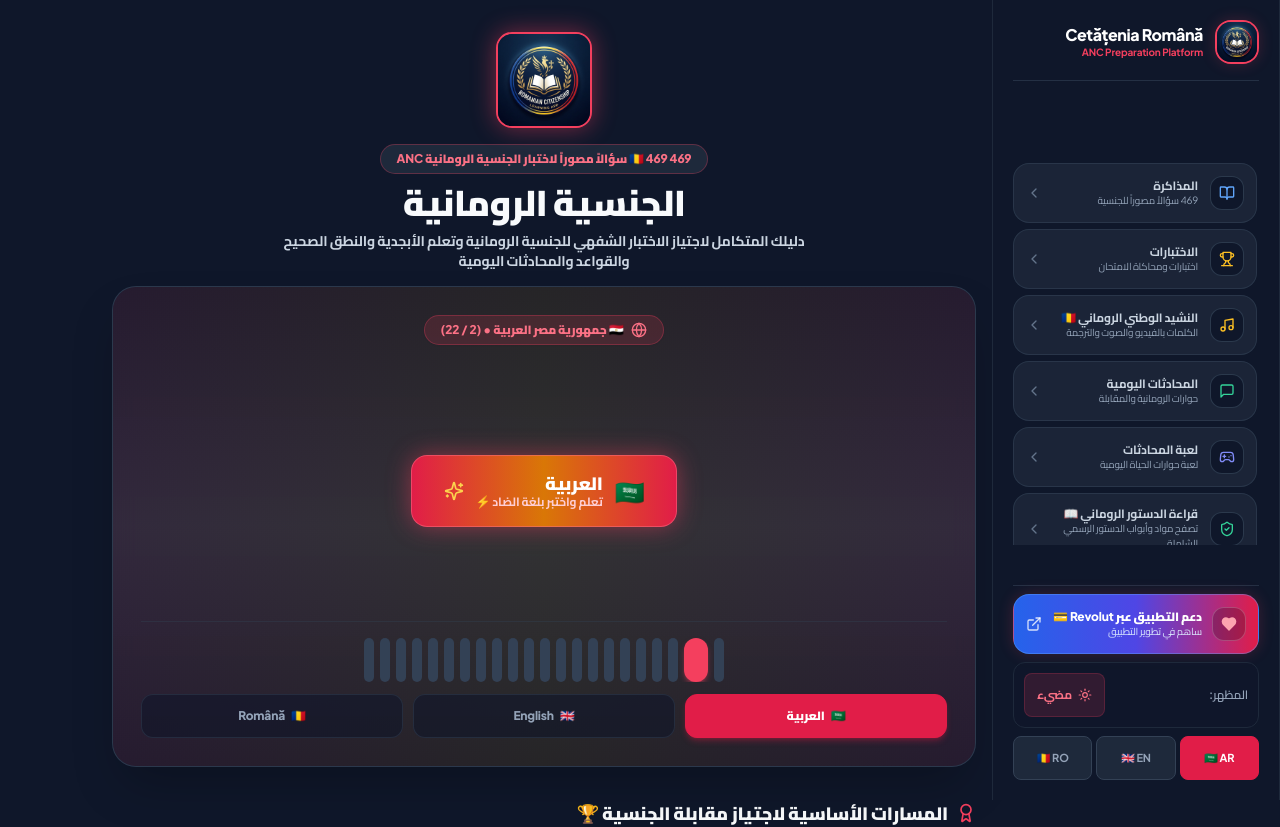
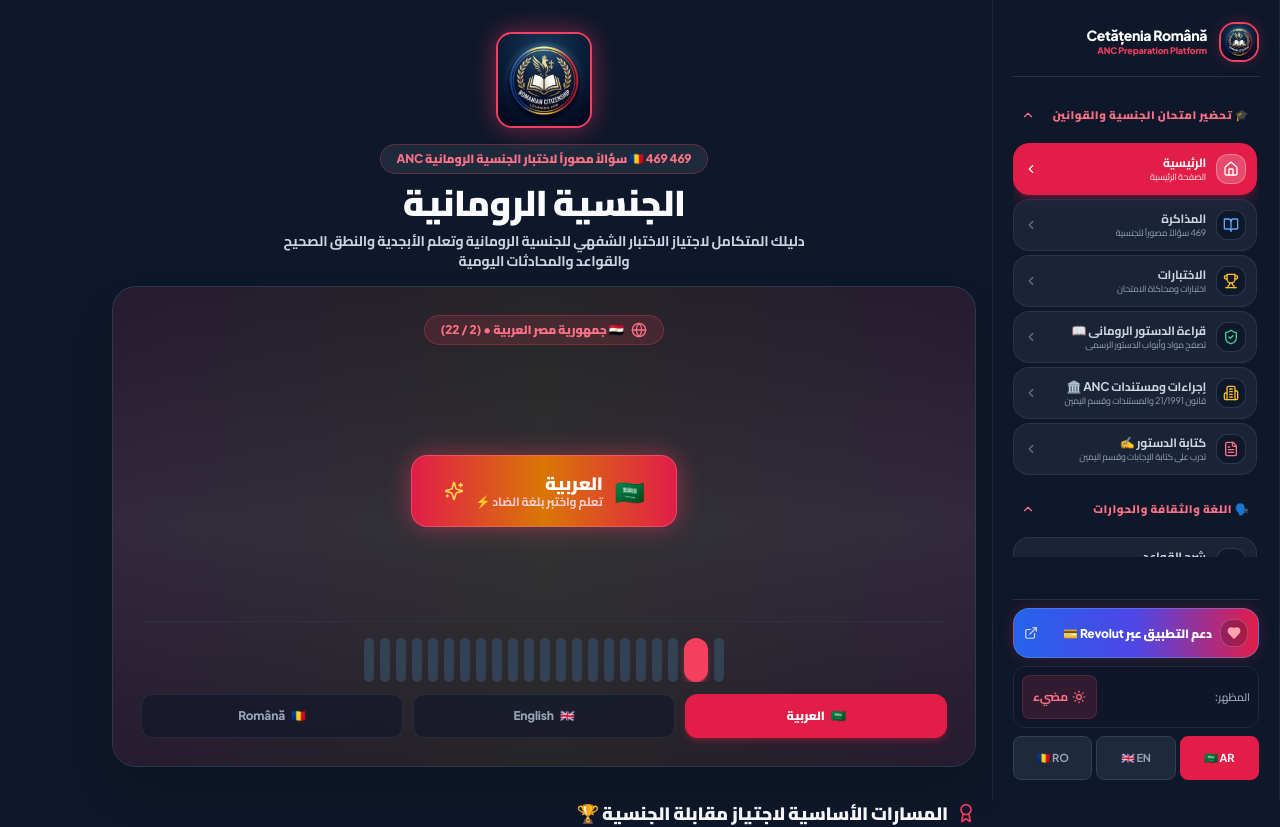
Before and after one commit to mahmoud-mohasseb/romaniancitizenship, a Next.js app: page / in a window 1280 px wide. Shown: the top 827 px of the page. Built offline with nearby package versions, Linux system fonts and the light colour scheme.

Commit message:
feat: redesign mobile navigation drawer with Framer Motion and grouped categories, audit logo branding, and expand ANC authority portal with interview guide and official form links

```diff
--- a/src/components/Navbar.js
+++ b/src/components/Navbar.js
@@ -22,10 +22,14 @@
   Heart,
   FileText,
   ShieldCheck,
+  Building2,
   ExternalLink,
   ChevronLeft,
-  ChevronRight
+  ChevronRight,
+  ChevronDown,
+  ChevronUp
 } from 'lucide-react';
+import { motion, AnimatePresence } from 'framer-motion';
 import { useTheme } from '../context/ThemeContext';
 import { useLanguage } from '../context/LanguageContext';
 
@@ -36,65 +40,115 @@
   const [mobileSidebarOpen, setMobileSidebarOpen] = useState(false);
   const isDark = theme === 'dark';
 
-  const navLinks = [
+  // State for collapsible category accordion sections
+  const [openCategories, setOpenCategories] = useState({
+    prep: true,
+    language: true,
+    games: true
+  });
+
+  const toggleCategory = (cat) => {
+    setOpenCategories(prev => ({ ...prev, [cat]: !prev[cat] }));
+  };
+
+  const navGroups = [
+    {
+      id: 'prep',
+      title_ar: '🎓 تحضير امتحان الجنسية والقوانين',
+      title_en: '🎓 ANC Exam Prep & Laws',
+      title_ro: '🎓 Pregătire Examen & Legislație',
+      links: [
         { href: '/', label: strings.homeNav, sub: appLang === 'ar' ? 'الصفحة الرئيسية' : appLang === 'en' ? 'Main Home Page' : 'Pagina Principală', icon: Home, color: 'text-rose-500' },
         { href: '/study', label: strings.studyNav, sub: appLang === 'ar' ? '469 سؤالاً مصوراً للجنسية' : appLang === 'en' ? '469 Visual Questions' : '469 Întrebări Ilustrate', icon: BookOpen, color: 'text-blue-400' },
         { href: '/quiz', label: strings.quizNav, sub: appLang === 'ar' ? 'اختبارات ومحاكاة الامتحان' : appLang === 'en' ? 'Exam & Quizzes' : 'Simulare Examen & Teste', icon: Trophy, color: 'text-amber-400' },
-    { href: '/anthem', label: appLang === 'ar' ? 'النشيد الوطني الروماني 🇷🇴' : appLang === 'en' ? 'National Anthem 🇷🇴' : 'Imnul Național 🇷🇴', sub: appLang === 'ar' ? 'الكلمات بالفيديو والصوت والترجمة' : appLang === 'en' ? 'Lyrics with Video, Audio & Notes' : 'Versuri cu Video & Audio', icon: Music, color: 'text-amber-400' },
+        { href: '/constitution', label: appLang === 'ar' ? 'قراءة الدستور الروماني 📖' : appLang === 'en' ? 'Romanian Constitution 📖' : 'Constituția României 📖', sub: appLang === 'ar' ? 'تصفح مواد وأبواب الدستور الرسمي' : appLang === 'en' ? 'Browse Official Articles' : 'Răsfoiește Articolele', icon: ShieldCheck, color: 'text-emerald-400' },
+        { href: '/anc-info', label: appLang === 'ar' ? 'إجراءات ومستندات ANC 🏛️' : appLang === 'en' ? 'ANC Official Procedures 🏛️' : 'Proceduri Oficiale ANC 🏛️', sub: appLang === 'ar' ? 'قانون 21/1991 والمستندات وقسم اليمين' : appLang === 'en' ? 'Law 21/1991, Dossier & Oath' : 'Legea 21/1991, Dosar & Jurământ', icon: Building2, color: 'text-amber-400' },
+        { href: '/constitution-writing', label: strings.constitutionWritingNav || (appLang === 'ar' ? 'كتابة الدستور ✍️' : appLang === 'en' ? 'Constitution Writing ✍️' : 'Scriere Constituțională ✍️'), sub: appLang === 'ar' ? 'تدرب على كتابة الإجابات وقسم اليمين' : appLang === 'en' ? 'Practice writing responses & oath' : 'Exersează redactarea răspunsurilor', icon: FileText, color: 'text-rose-400' },
+      ]
+    },
+    {
+      id: 'language',
+      title_ar: '🗣️ اللغة والثقافة والحوارات',
+      title_en: '🗣️ Language & Cultural Dialogues',
+      title_ro: '🗣️ Limbă & Dialoguri Culturale',
+      links: [
+        { href: '/grammar', label: strings.grammarNav || (appLang === 'ar' ? 'شرح قواعد الرومانية' : appLang === 'en' ? 'Romanian Grammar Guide' : 'Ghid de Gramatică'), sub: appLang === 'ar' ? 'الأجناس والضمائر والتصريفات' : appLang === 'en' ? 'Nouns, Articles & Conjugations' : 'Genuri, Articole & Conjugări', icon: GraduationCap, color: 'text-amber-400' },
         { href: '/conversations', label: strings.conversationsNav, sub: appLang === 'ar' ? 'حوارات الرومانية والمقابلة' : appLang === 'en' ? 'Daily Dialogues' : 'Dialoguri Zilnice', icon: MessageSquare, color: 'text-emerald-400' },
         { href: '/conversation-quiz', label: strings.conversationQuizNav, sub: appLang === 'ar' ? 'لعبة حوارات الحياة اليومية' : appLang === 'en' ? 'Conversation Quiz Game' : 'Joc de Conversații', icon: Gamepad2, color: 'text-indigo-400' },
-    { href: '/constitution', label: appLang === 'ar' ? 'قراءة الدستور الروماني 📖' : appLang === 'en' ? 'Romanian Constitution 📖' : 'Constituția României 📖', sub: appLang === 'ar' ? 'تصفح مواد وأبواب الدستور الرسمي الشاملة' : appLang === 'en' ? 'Browse Official Articles & Titles' : 'Răsfoiește Articolele & Titlurile Oficiale', icon: ShieldCheck, color: 'text-emerald-400' },
-    { href: '/anc-info', label: appLang === 'ar' ? 'إجراءات ومستندات ANC 🏛️' : appLang === 'en' ? 'ANC Official Procedures 🏛️' : 'Proceduri Oficiale ANC 🏛️', sub: appLang === 'ar' ? 'قانون 21/1991 والمستندات والخطوات وقسم اليمين' : appLang === 'en' ? 'Law 21/1991, Dossier & Oath' : 'Legea 21/1991, Dosar & Jurământ', icon: ShieldCheck, color: 'text-amber-400' },
-    { href: '/constitution-writing', label: strings.constitutionWritingNav || (appLang === 'ar' ? 'كتابة الدستور ✍️' : appLang === 'en' ? 'Constitution Writing ✍️' : 'Scriere Constituțională ✍️'), sub: appLang === 'ar' ? 'تدرب على كتابة وصياغة الإجابات الدستورية' : appLang === 'en' ? 'Practice writing constitutional responses' : 'Exersează redactarea răspunsurilor constituționale', icon: FileText, color: 'text-rose-400' },
-    { href: '/grammar', label: strings.grammarNav || (appLang === 'ar' ? 'شرح قواعد الرومانية' : appLang === 'en' ? 'Romanian Grammar Guide' : 'Ghid de Gramatică'), sub: appLang === 'ar' ? 'الأجناس والضمائر والتصريفات' : appLang === 'en' ? 'Nouns, Articles & Conjugations' : 'Genuri, Articole & Conjugări', icon: GraduationCap, color: 'text-amber-400' },
+        { href: '/anthem', label: appLang === 'ar' ? 'النشيد الوطني الروماني 🇷🇴' : appLang === 'en' ? 'National Anthem 🇷🇴' : 'Imnul Național 🇷🇴', sub: appLang === 'ar' ? 'الكلمات بالفيديو والصوت والترجمة' : appLang === 'en' ? 'Lyrics with Video, Audio & Notes' : 'Versuri cu Video & Audio', icon: Music, color: 'text-amber-400' },
+      ]
+    },
+    {
+      id: 'games',
+      title_ar: '🧩 الألعاب التفاعلية والمساعد الذكي',
+      title_en: '🧩 Interactive Games & AI',
+      title_ro: '🧩 Jocuri Interactive & Asistent AI',
+      links: [
         { href: '/grammar-quiz', label: strings.grammarQuizNav || (appLang === 'ar' ? 'لعبة اختبار القواعد' : appLang === 'en' ? 'Grammar Quiz Game' : 'Joc de Gramatică'), sub: appLang === 'ar' ? 'تحدي القواعد والتصريفات' : appLang === 'en' ? 'Grammar Challenges' : 'Sfidări de Gramatică', icon: Gamepad2, color: 'text-rose-400' },
         { href: '/alphabet', label: strings.alphabetNav, sub: appLang === 'ar' ? '31 حرفاً مع النطق والأمثلة' : appLang === 'en' ? '31 Letters with Audio' : '31 Litere cu Audio', icon: Type, color: 'text-purple-400' },
         { href: '/alphabet-quiz', label: strings.alphabetQuizNav, sub: appLang === 'ar' ? 'لعبة نطق واستماع الحروف' : appLang === 'en' ? 'Alphabet Audio Game' : 'Joc Audio Alfabet', icon: Gamepad2, color: 'text-rose-400' },
         { href: '/language-quiz', label: appLang === 'ar' ? 'اختبار المفردات والجمل' : appLang === 'en' ? 'Vocabulary Quiz' : 'Test de Vocabular', sub: appLang === 'ar' ? 'تحدي كلمات وجمل اللغة' : appLang === 'en' ? 'Vocabulary & Grammar Quiz' : 'Test Vocabular & Expresii', icon: Puzzle, color: 'text-teal-400' },
         { href: '/ai', label: strings.aiNav, sub: appLang === 'ar' ? 'المساعد الذكي Hybrid AI' : appLang === 'en' ? 'AI Citizenship Tutor' : 'Asistent AI Cetățenie', icon: Sparkles, color: 'text-amber-300' },
+      ]
+    }
   ];
 
   const bottomMobileTabs = [
     { href: '/', label: strings.homeNav, icon: Home },
     { href: '/study', label: strings.studyNav, icon: BookOpen },
     { href: '/quiz', label: strings.quizNav, icon: Trophy },
-    { href: '/anthem', label: appLang === 'ar' ? 'النشيد' : appLang === 'en' ? 'Anthem' : 'Imnul', icon: Music },
-    { href: '/grammar', label: appLang === 'ar' ? 'القواعد' : appLang === 'en' ? 'Grammar' : 'Gramatică', icon: GraduationCap },
-    { href: '/conversations', label: appLang === 'ar' ? 'المحادثات' : appLang === 'en' ? 'Dialogues' : 'Conversații', icon: MessageSquare },
+    { href: '/constitution', label: appLang === 'ar' ? 'الدستور' : 'Constituția', icon: ShieldCheck },
+    { href: '/anc-info', label: appLang === 'ar' ? 'ANC' : 'ANC Info', icon: Building2 },
+    { href: '/conversations', label: appLang === 'ar' ? 'المحادثات' : 'Dialogues', icon: MessageSquare },
   ];
 
   const sidebarContent = (
-    <div className={`h-full p-5 flex flex-col justify-between overflow-y-auto backdrop-blur-xl ${
+    <div className={`h-full p-4 sm:p-5 flex flex-col justify-between overflow-y-auto backdrop-blur-xl ${
       isDark ? 'bg-slate-900 text-white border-r border-l border-slate-800' : 'bg-white text-slate-900 border-r border-l border-slate-200 shadow-xl'
     } ${isRtl ? 'rtl' : 'ltr'}`} dir={isRtl ? 'rtl' : 'ltr'}>
 
-      {/* Sidebar Header: Logo & Brand Title */}
+      {/* Sidebar Header: Logo & Brand Emblem */}
       <div className="space-y-4">
-        <div className="flex items-center justify-between border-b border-slate-700/60 pb-4">
+        <div className="flex items-center justify-between border-b border-slate-700/60 pb-3">
           <Link href="/" className="flex items-center gap-3 group">
-            <div className="relative w-11 h-11 rounded-2xl overflow-hidden border-2 border-rose-500 shadow-md animate-pulse-glow group-hover:scale-105 transition-transform shrink-0 bg-slate-800">
+            <div className="relative w-10 h-10 rounded-2xl overflow-hidden border-2 border-rose-500 shadow-md animate-pulse-glow group-hover:scale-105 transition-transform shrink-0 bg-slate-800">
               <Image src="/icon.png" alt="Romanian Citizenship Emblem" fill className="object-cover" />
             </div>
             <div>
-              <h2 className="text-base font-black tracking-tight leading-tight group-hover:text-rose-500 transition-colors">
+              <h2 className="text-sm font-black tracking-tight leading-tight group-hover:text-rose-500 transition-colors">
                 Cetățenia Română
               </h2>
-              <span className="text-[10px] font-bold text-rose-500 block">ANC Preparation Platform</span>
+              <span className="text-[9px] font-extrabold text-rose-500 block">ANC Preparation Platform</span>
             </div>
           </Link>
 
-          {/* Close Button on Mobile Overlay */}
+          {/* Close Button on Mobile Drawer */}
           <button
             onClick={() => setMobileSidebarOpen(false)}
-            className="lg:hidden p-2 rounded-xl border border-slate-700 text-slate-400 hover:text-rose-500"
+            className="lg:hidden p-2 rounded-xl border border-slate-700 text-slate-400 hover:text-rose-500 min-h-[40px] min-w-[40px] flex items-center justify-center"
+            aria-label="Close navigation"
           >
             <X className="w-5 h-5" />
           </button>
         </div>
 
-        {/* Sidebar Navigation Links List */}
-        <div className="space-y-1.5 overflow-y-auto max-h-[56vh] no-scrollbar pr-0.5">
-          {navLinks.map((link) => {
+        {/* Collapsible Categorized Links List */}
+        <div className="space-y-3 overflow-y-auto max-h-[58vh] no-scrollbar pr-0.5">
+          {navGroups.map((group) => {
+            const isOpen = openCategories[group.id];
+            return (
+              <div key={group.id} className="space-y-1">
+                <button
+                  onClick={() => toggleCategory(group.id)}
+                  className="w-full flex items-center justify-between py-1 px-2 text-[11px] font-black text-rose-400 uppercase tracking-wider hover:opacity-80 transition-opacity"
+                >
+                  <span>{appLang === 'ar' ? group.title_ar : appLang === 'en' ? group.title_en : group.title_ro}</span>
+                  {isOpen ? <ChevronUp className="w-3.5 h-3.5" /> : <ChevronDown className="w-3.5 h-3.5" />}
+                </button>
+
+                {isOpen && (
+                  <div className="space-y-1 pt-0.5">
+                    {group.links.map((link) => {
                       const Icon = link.icon;
                       const isActive = pathname === link.href;
                       return (
@@ -102,30 +156,35 @@
                           key={link.href}
                           href={link.href}
                           onClick={() => setMobileSidebarOpen(false)}
-                className={`flex items-center justify-between p-3 rounded-2xl border transition-all ${
+                          className={`flex items-center justify-between p-2.5 rounded-2xl border transition-all min-h-[44px] ${
                             isActive
-                    ? 'bg-rose-600 text-white border-rose-600 shadow-lg shadow-rose-600/30 animate-fade-in-up'
+                              ? 'bg-rose-600 text-white border-rose-600 shadow-lg shadow-rose-600/30'
                               : isDark ? 'bg-slate-800/80 border-slate-700/60 text-slate-300 hover:bg-slate-800 hover:text-white' : 'bg-slate-100/80 border-slate-200 text-slate-800 hover:bg-slate-200'
                           }`}
                         >
-                <div className="flex items-center gap-3">
-                  <div className={`p-2 rounded-xl border shrink-0 ${
+                          <div className="flex items-center gap-2.5 min-w-0">
+                            <div className={`p-1.5 rounded-xl border shrink-0 ${
                               isActive ? 'bg-white/20 border-white/30 text-white' : isDark ? 'bg-slate-900 border-slate-700/80' : 'bg-white border-slate-200 shadow-sm'
                             }`}>
                               <Icon className={`w-4 h-4 ${isActive ? 'text-white' : link.color}`} />
                             </div>
-                  <div>
-                    <h4 className="text-xs font-bold leading-tight">{link.label}</h4>
-                    <p className={`text-[10px] ${isActive ? 'text-rose-100' : 'text-slate-400'}`}>{link.sub}</p>
+                            <div className="min-w-0">
+                              <h4 className="text-xs font-bold leading-tight truncate">{link.label}</h4>
+                              <p className={`text-[9px] truncate ${isActive ? 'text-rose-100' : 'text-slate-400'}`}>{link.sub}</p>
                             </div>
                           </div>
 
                           {isRtl ? (
-                  <ChevronLeft className={`w-4 h-4 shrink-0 ${isActive ? 'text-white' : 'text-slate-500'}`} />
+                            <ChevronLeft className={`w-3.5 h-3.5 shrink-0 ${isActive ? 'text-white' : 'text-slate-500'}`} />
                           ) : (
-                  <ChevronRight className={`w-4 h-4 shrink-0 ${isActive ? 'text-white' : 'text-slate-500'}`} />
+                            <ChevronRight className={`w-3.5 h-3.5 shrink-0 ${isActive ? 'text-white' : 'text-slate-500'}`} />
                           )}
                         </Link>
+                      );
+                    })}
+                  </div>
+                )}
+              </div>
             );
           })}
         </div>
@@ -133,34 +192,30 @@
 
       {/* Revolut Donation Link & Footer Settings */}
       <div className="pt-2 border-t border-slate-700/60 space-y-2">
-        {/* Revolut Donation Button */}
         <a
           href="https://revolut.me/mahmoulxzy"
           target="_blank"
           rel="noopener noreferrer"
-          className="flex items-center justify-between p-3 rounded-2xl bg-gradient-to-r from-blue-600 via-indigo-600 to-rose-600 hover:opacity-95 text-white font-black shadow-lg shadow-blue-600/30 transition-all border border-blue-400/40 group animate-pulse-glow"
+          className="flex items-center justify-between p-2.5 rounded-2xl bg-gradient-to-r from-blue-600 via-indigo-600 to-rose-600 hover:opacity-95 text-white font-black shadow-lg shadow-blue-600/30 transition-all border border-blue-400/40 group animate-pulse-glow"
         >
-          <div className="flex items-center gap-2.5">
-            <div className="p-2 rounded-xl bg-black/20 text-white border border-white/20 shrink-0">
-              <Heart className="w-4 h-4 text-rose-300 fill-current animate-bounce-subtle" />
+          <div className="flex items-center gap-2">
+            <div className="p-1.5 rounded-xl bg-black/20 text-white border border-white/20 shrink-0">
+              <Heart className="w-3.5 h-3.5 text-rose-300 fill-current animate-bounce-subtle" />
             </div>
             <div>
               <h4 className="text-xs font-black leading-tight">
-                {appLang === 'ar' ? 'دعم التطبيق عبر Revolut 💳' : appLang === 'en' ? 'Donate via Revolut 💳' : 'Donație prin Revolut 💳'}
+                {appLang === 'ar' ? 'دعم التطبيق عبر Revolut 💳' : 'Donate via Revolut 💳'}
               </h4>
-              <p className="text-[10px] text-blue-100/90 font-medium">
-                {appLang === 'ar' ? 'ساهم في تطوير التطبيق' : appLang === 'en' ? 'Support app development' : 'Susține تطوير التطبيق'}
-              </p>
             </div>
           </div>
-          <ExternalLink className="w-4 h-4 text-white/80 group-hover:translate-x-0.5 transition-transform shrink-0" />
+          <ExternalLink className="w-3.5 h-3.5 text-white/80 group-hover:translate-x-0.5 transition-transform shrink-0" />
         </a>
 
-        <div className="flex items-center justify-between p-2.5 rounded-xl border bg-slate-900/60 border-slate-800 text-xs">
-          <span className="font-semibold text-slate-400">{appLang === 'ar' ? 'المظهر:' : 'Theme:'}</span>
+        <div className="flex items-center justify-between p-2 rounded-xl border bg-slate-900/60 border-slate-800 text-xs">
+          <span className="font-semibold text-slate-400 text-[11px]">{appLang === 'ar' ? 'المظهر:' : 'Theme:'}</span>
           <button
             onClick={toggleTheme}
-            className="flex items-center gap-1.5 px-3 py-1.5 rounded-lg bg-rose-500/15 text-rose-400 border border-rose-500/20 font-bold hover:bg-rose-500/25 transition-all"
+            className="flex items-center gap-1 px-2.5 py-1 rounded-lg bg-rose-500/15 text-rose-400 border border-rose-500/20 font-bold hover:bg-rose-500/25 transition-all text-xs"
           >
             {isDark ? <Sun className="w-3.5 h-3.5" /> : <Moon className="w-3.5 h-3.5" />}
             <span>{isDark ? (appLang === 'ar' ? 'مضيء' : 'Light') : (appLang === 'ar' ? 'داكن' : 'Dark')}</span>
@@ -170,7 +225,7 @@
         <div className="grid grid-cols-3 gap-1 text-[11px] font-bold">
           <button
             onClick={() => setAppLang('ar')}
-            className={`py-1.5 rounded-lg border text-center transition-all ${
+            className={`py-1 rounded-lg border text-center transition-all ${
               appLang === 'ar' ? 'bg-rose-600 text-white border-rose-600' : 'bg-slate-800 border-slate-700 text-slate-400'
             }`}
           >
@@ -178,7 +233,7 @@
           </button>
           <button
             onClick={() => setAppLang('en')}
-            className={`py-1.5 rounded-lg border text-center transition-all ${
+            className={`py-1 rounded-lg border text-center transition-all ${
               appLang === 'en' ? 'bg-rose-600 text-white border-rose-600' : 'bg-slate-800 border-slate-700 text-slate-400'
             }`}
           >
@@ -186,7 +241,7 @@
           </button>
           <button
             onClick={() => setAppLang('ro')}
-            className={`py-1.5 rounded-lg border text-center transition-all ${
+            className={`py-1 rounded-lg border text-center transition-all ${
               appLang === 'ro' ? 'bg-rose-600 text-white border-rose-600' : 'bg-slate-800 border-slate-700 text-slate-400'
             }`}
           >
@@ -206,7 +261,7 @@
         {sidebarContent}
       </aside>
 
-      {/* Top Mobile Bar - Compact & Mobile Optimized */}
+      {/* Top Mobile Bar - Sleek & Mobile Optimized */}
       <header className={`lg:hidden sticky top-0 z-40 border-b backdrop-blur-md px-3 sm:px-4 py-2.5 flex items-center justify-between shadow-md transition-all ${
         isDark ? 'bg-slate-900/95 border-slate-800 text-white' : 'bg-white/95 border-slate-200 text-slate-900 shadow-sm'
       }`}>
@@ -258,15 +313,35 @@
         </div>
       </header>
 
-      {/* Mobile Sidebar Overlay Drawer */}
+      {/* Framer Motion Mobile Sidebar Overlay Drawer */}
+      <AnimatePresence>
         {mobileSidebarOpen && (
-        <div className="lg:hidden fixed inset-0 z-50 bg-black/80 backdrop-blur-sm flex">
-          <div className={`w-80 max-w-[85vw] h-full ${isRtl ? 'ml-auto mr-0' : 'mr-auto ml-0'}`}>
+          <div className="lg:hidden fixed inset-0 z-50 flex">
+            {/* Backdrop Blur Overlay */}
+            <motion.div
+              initial={{ opacity: 0 }}
+              animate={{ opacity: 1 }}
+              exit={{ opacity: 0 }}
+              transition={{ duration: 0.2 }}
+              className="fixed inset-0 bg-black/80 backdrop-blur-sm"
+              onClick={() => setMobileSidebarOpen(false)}
+            />
+
+            {/* Slide-in Drawer Container */}
+            <motion.aside
+              initial={{ x: isRtl ? '100%' : '-100%' }}
+              animate={{ x: 0 }}
+              exit={{ x: isRtl ? '100%' : '-100%' }}
+              transition={{ type: 'spring', damping: 25, stiffness: 250 }}
+              className={`relative z-10 w-80 max-w-[85vw] h-full ${
+                isRtl ? 'ml-auto mr-0' : 'mr-auto ml-0'
+              }`}
+            >
               {sidebarContent}
-          </div>
-          <div className="flex-1" onClick={() => setMobileSidebarOpen(false)} />
+            </motion.aside>
           </div>
         )}
+      </AnimatePresence>
 
       {/* High-Visibility Sticky Mobile Bottom Navigation Bar */}
       <nav className={`lg:hidden fixed bottom-0 left-0 right-0 z-40 border-t backdrop-blur-xl px-2 py-1.5 shadow-2xl ${
@@ -289,7 +364,6 @@
                 <Icon className={`w-5 h-5 mb-0.5 ${isActive ? 'text-rose-500 stroke-[2.5]' : 'text-slate-400'}`} />
                 <span className="text-[10px] leading-tight font-extrabold truncate max-w-full">{tab.label}</span>
 
-                {/* Active Indicator Dot */}
                 {isActive && (
                   <span className="absolute top-1 right-1 w-1.5 h-1.5 rounded-full bg-rose-500 animate-pulse" />
                 )}
```
Also changed, not shown: src/app/anc-info/page.js (+71 -9 lines), src/data/anc_citizenship_info.json (+51 -7 lines). Lines whose indentation alone changed are shown as unchanged.
